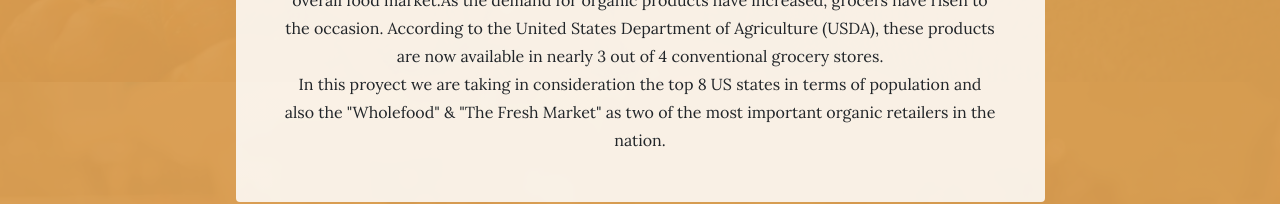
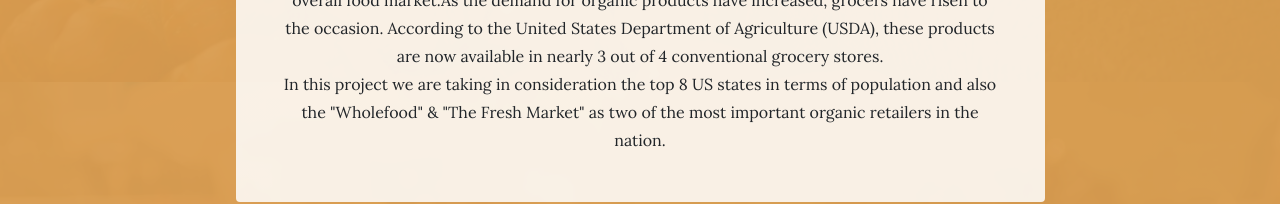
Before and after one commit to aquirogasi/aquirogasi.github.io, a website: page index.html in a window 1280 px wide. Shown: the part 771-975 px from the top of the page. Drawn offline with Linux system fonts and the light colour scheme.

Commit message:
Initial commit

```diff
--- a/index.html
+++ b/index.html
@@ -76,7 +76,7 @@
               <span class="section-heading-upper">Organic is the fastest growing sector of the U.S. food industry</span>
             </h2>
             <p class="mb-0">Organic food sales increase by double digits annually, far outstripping the growth rate for the overall food market.As the demand for organic products have increased, grocers have risen to the occasion. According to the United States Department of Agriculture (USDA), these products are now available in nearly 3 out of 4 conventional grocery stores.</p>
-            <p class="mb-0">In this proyect we are taking in consideration the top 8 US states in terms of population and also the "Wholefood" & "The Fresh Market" as two of the most important organic retailers in the nation.  </p>
+            <p class="mb-0">In this project we are taking in consideration the top 8 US states in terms of population and also the "Wholefood" & "The Fresh Market" as two of the most important organic retailers in the nation.  </p>
           </div>
         </div>
       </div>
```
